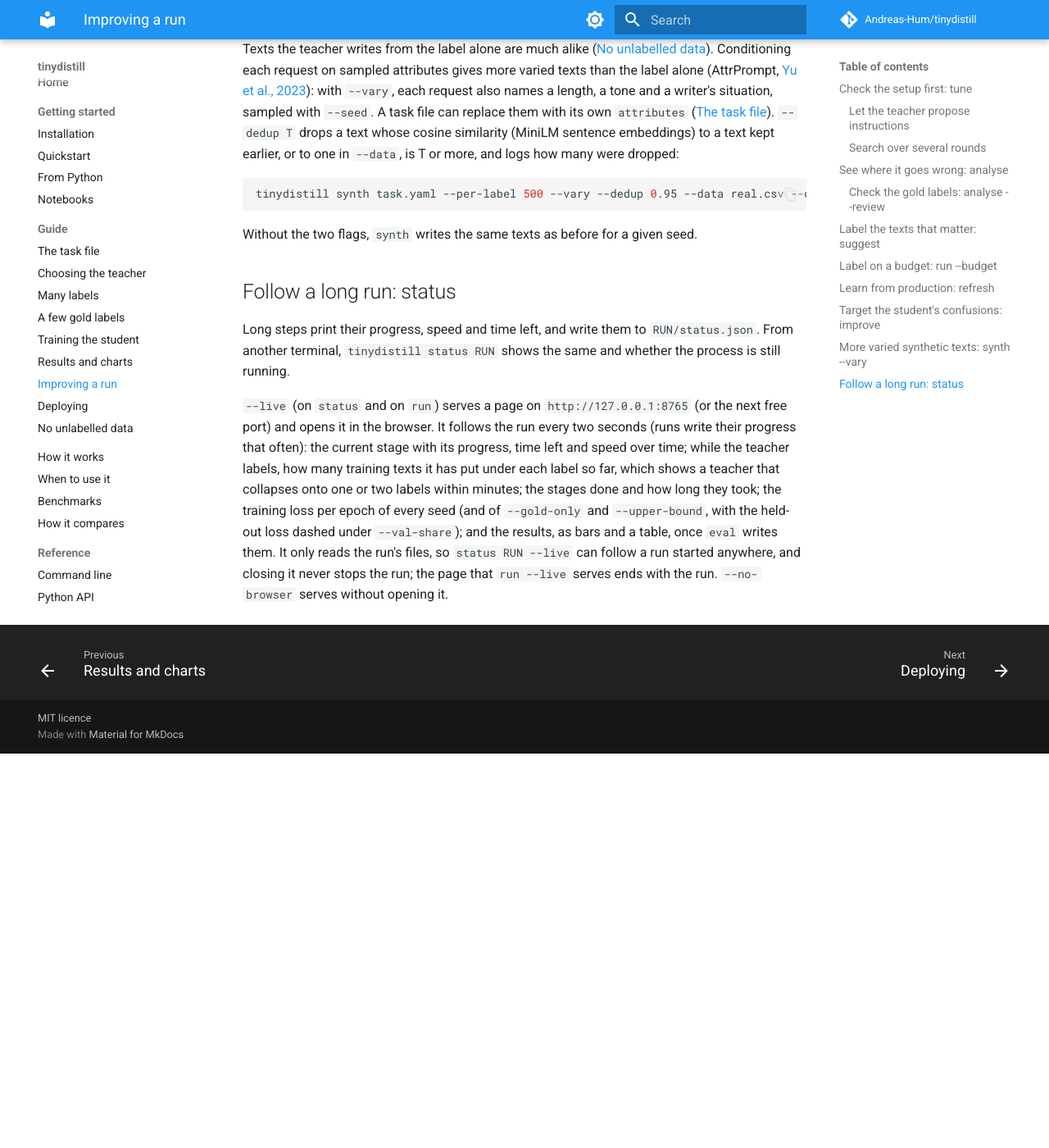
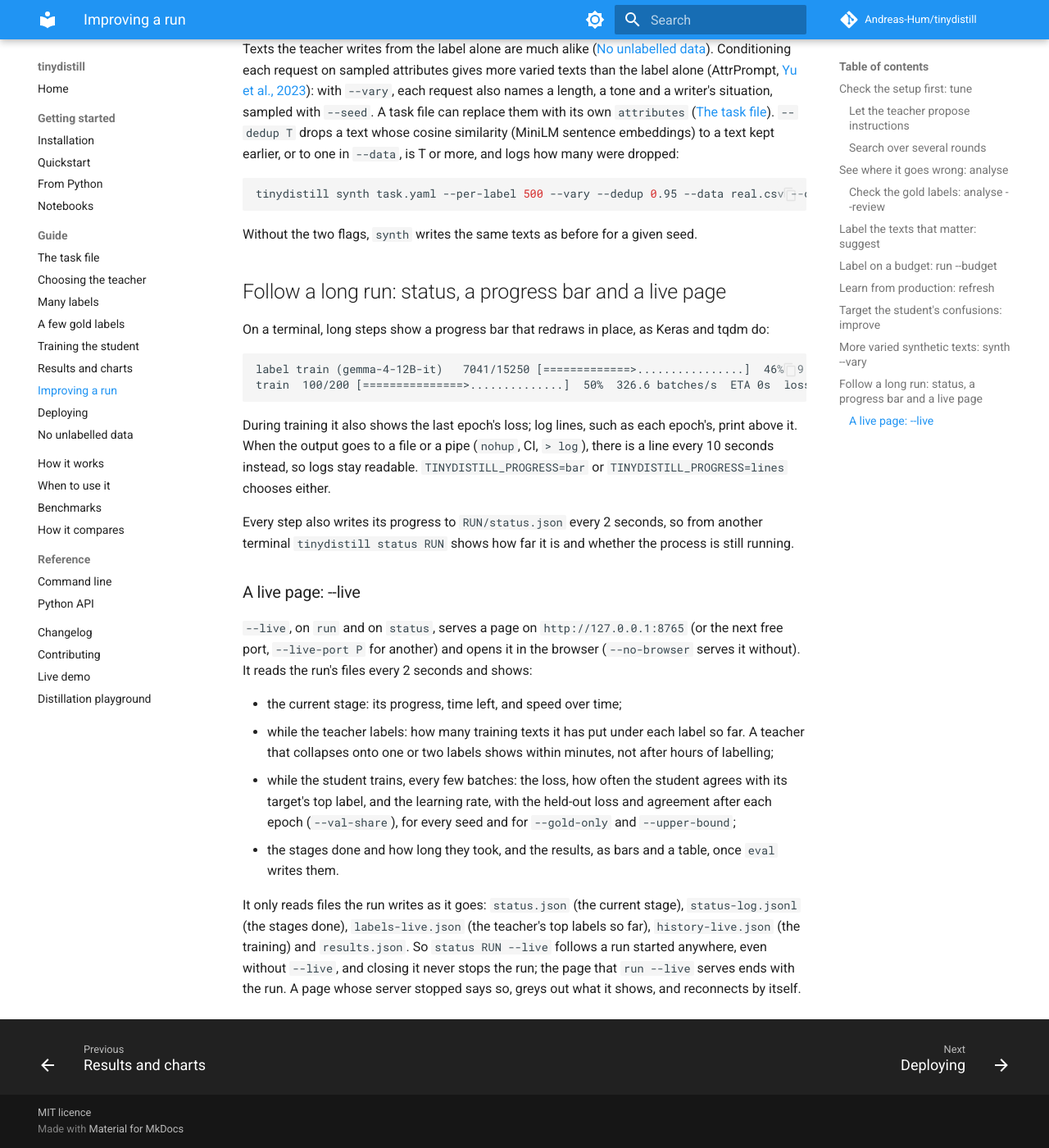
Before and after one commit to Andreas-Hum/tinydistill, an MkDocs documentation site: the page built from docs/guide/improving.md, in a window 1280 px wide and 1400 px high, scrolled down 4917 px. Shown: the whole window at 82% size. Built offline with MkDocs 1.6.1 and Material for MkDocs 9.7.7, drawn with Linux system fonts in a browser that asks for light colours; comment, search, counter and statistics services are not loaded; before the commit the page ends 5836 px from its top, so only the background shows below that.

Commit message:
Docs: which settings to use, the progress bar and the live page

````diff
--- a/docs/guide/improving.md
+++ b/docs/guide/improving.md
@@ -187,16 +187,38 @@ tinydistill synth task.yaml --per-label 500 --vary --dedup 0.95 --data real.csv
 
 Without the two flags, `synth` writes the same texts as before for a given seed.
 
-## Follow a long run: status
+## Follow a long run: status, a progress bar and a live page
 
-Long steps print their progress, speed and time left, and write them to `RUN/status.json`. From another
-terminal, `tinydistill status RUN` shows the same and whether the process is still running.
+On a terminal, long steps show a progress bar that redraws in place, as Keras and tqdm do:
 
-`--live` (on `status` and on `run`) serves a page on `http://127.0.0.1:8765` (or the next free port) and opens
-it in the browser. It follows the run every two seconds (runs write their progress that often): the current
-stage with its progress, time left and speed over time; while the teacher labels, how many training texts it
-has put under each label so far, which shows a teacher that collapses onto one or two labels within minutes;
-the stages done and how long they took; the training loss per epoch of every seed (and of `--gold-only` and
-`--upper-bound`, with the held-out loss dashed under `--val-share`); and the results, as bars and a table, once
-`eval` writes them. It only reads the run's files, so `status RUN --live` can follow a run started anywhere, and closing it never
-stops the run; the page that `run --live` serves ends with the run. `--no-browser` serves without opening it.
+```
+label train (gemma-4-12B-it)   7041/15250 [=============>................]  46%  9.7 texts/s  ETA 14m05s
+train  100/200 [===============>..............]  50%  326.6 batches/s  ETA 0s  loss 1.2345
+```
+
+During training it also shows the last epoch's loss; log lines, such as each epoch's, print above it. When the
+output goes to a file or a pipe (`nohup`, CI, `> log`), there is a line every 10 seconds instead, so logs stay
+readable. `TINYDISTILL_PROGRESS=bar` or `TINYDISTILL_PROGRESS=lines` chooses either.
+
+Every step also writes its progress to `RUN/status.json` every 2 seconds, so from another terminal
+`tinydistill status RUN` shows how far it is and whether the process is still running.
+
+### A live page: --live
+
+`--live`, on `run` and on `status`, serves a page on `http://127.0.0.1:8765` (or the next free port,
+`--live-port P` for another) and opens it in the browser (`--no-browser` serves it without). It reads the run's
+files every 2 seconds and shows:
+
+- the current stage: its progress, time left, and speed over time;
+- while the teacher labels: how many training texts it has put under each label so far. A teacher that
+  collapses onto one or two labels shows within minutes, not after hours of labelling;
+- while the student trains, every few batches: the loss, how often the student agrees with its target's top
+  label, and the learning rate, with the held-out loss and agreement after each epoch (`--val-share`), for
+  every seed and for `--gold-only` and `--upper-bound`;
+- the stages done and how long they took, and the results, as bars and a table, once `eval` writes them.
+
+It only reads files the run writes as it goes: `status.json` (the current stage), `status-log.jsonl` (the
+stages done), `labels-live.json` (the teacher's top labels so far), `history-live.json` (the training) and
+`results.json`. So `status RUN --live` follows a run started anywhere, even without `--live`, and closing it
+never stops the run; the page that `run --live` serves ends with the run. A page whose server stopped says so,
+greys out what it shows, and reconnects by itself.
````
Also changed, not shown: CHANGELOG.md (+3 -1 lines), docs/getting-started/quickstart.md (+4 -2 lines), docs/when-to-use.md (+18 -0 lines).
